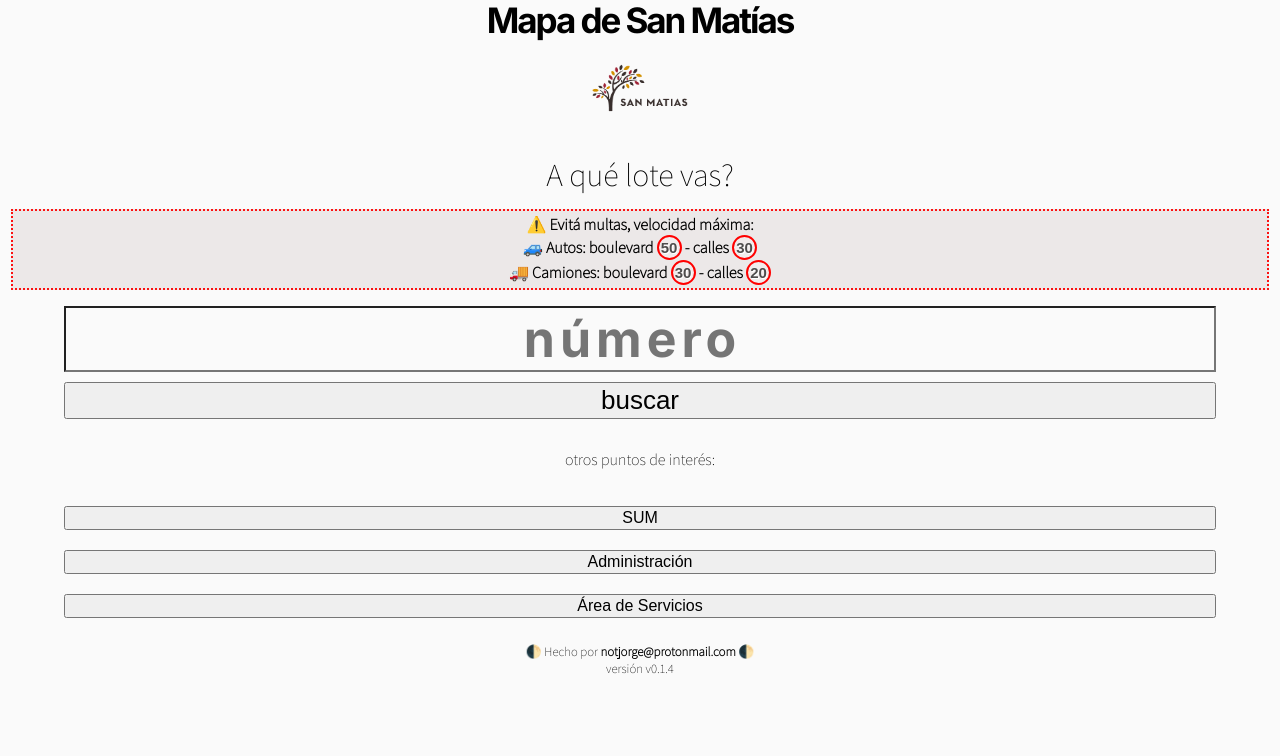
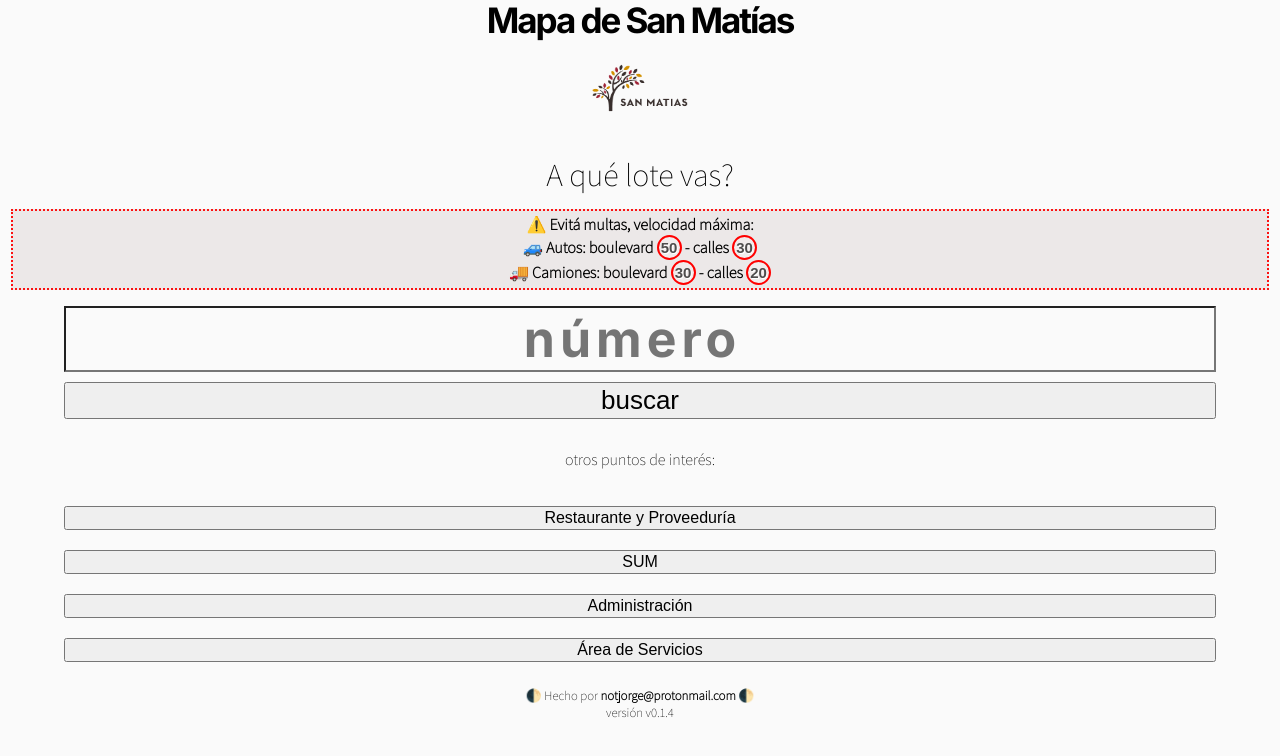
Before and after one commit to barrio-san-matias/sanmatias_app, a Next.js app: page / in a window 1280 px wide. Shown: the top 756 px of the page. Built offline with nearby package versions, Linux system fonts and the light colour scheme.

Commit message:
Update index.js

```diff
--- a/pages/index.js
+++ b/pages/index.js
@@ -74,6 +74,9 @@ export default function PageWithJSbasedForm() {
           otros puntos de interés:
         </p>
         <form onSubmit={searchPOI}>
+          <button type="submit" id="poi" className="buffet">Restaurante y Proveeduría</button>
+        </form>
+        <form onSubmit={searchPOI}>
           <button type="submit" id="poi" className="sum">SUM</button>
         </form>
         <form onSubmit={searchPOI}>
```
